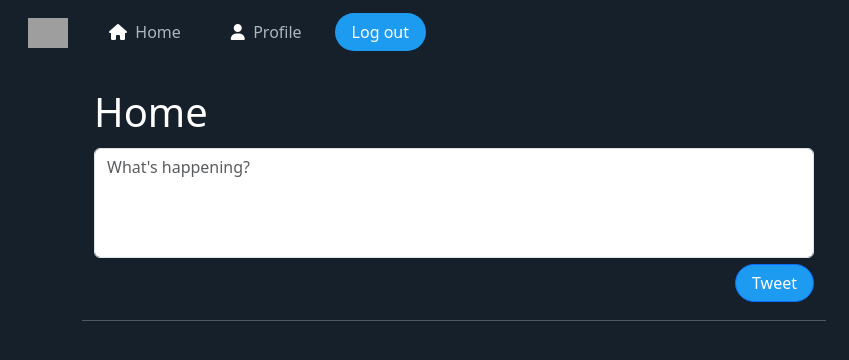
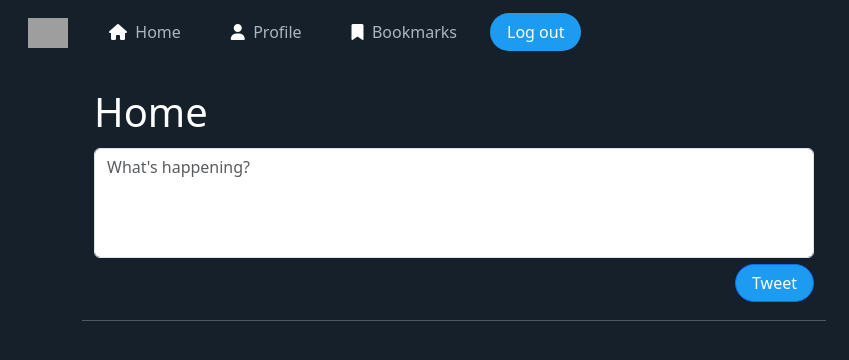
Before and after one commit to dannyjimenez98/Social_Media_App, a Django app: page / in a window 1280 px wide. Shown: the top 360 px of the page, without its empty margins (0-849 px from the left). Run offline with Django 4.2, Linux system fonts and the light colour scheme; the visitor is signed in with stand-in values (Sample User, id 1); data comes from the database, SQL or seed files in the repository; data that the repository does not hold is empty; some libraries are stand-ins or nearby versions; grey boxes are pictures that could not be loaded.

Commit message:
added bookmark feature and bookmark list page

```diff
--- a/static/templates/navbar.html
+++ b/static/templates/navbar.html
@@ -15,6 +15,9 @@
             {% if user.is_authenticated %}
                 <li class="nav-item">
                   <a class="nav-link active" aria-current="page" href="{% url 'profile' user.id %}"><button class="btn navbar-btn"><i class="fa-solid fa-user" style="color: white;"></i>&nbsp;&nbsp;Profile</button></a>
+                </li>
+                <li class="nav-item">
+                  <a class="nav-link active" aria-current="page" href="{% url 'bookmarks_list' %}"><button class="btn navbar-btn"><i class="fa-solid fa-bookmark" style="color: white;"></i>&nbsp;&nbsp;Bookmarks</button></a>
                 </li>
                 <li class="nav-item">
                     <a class="nav-link" href="{% url 'logout' %}"><button class="btn login-btn">Log out</button></a>
--- a/tweets/models.py
+++ b/tweets/models.py
@@ -15,6 +15,7 @@ class Tweet(models.Model):
     body = models.CharField(max_length=140, blank=True, null=True)
     created_at = models.DateTimeField(auto_now_add=True)
     likes = models.ManyToManyField(User, related_name='tweet_likes', blank=True)
+    bookmarks = models.ManyToManyField(User, related_name='tweet_bookmarks', blank=True)
 
     def likes_count(self):
         return self.likes.count()
@@ -32,6 +33,9 @@ class Tweet(models.Model):
             user_obj_list.append(obj.user)
         return user_obj_list
 
+    def bookmarks_count(self):
+        return self.bookmarks.count()
+
     def __str__(self):
         return (f"{self.user}: "
                 f"{self.body} "
--- a/tweets/templates/home.html
+++ b/tweets/templates/home.html
@@ -80,8 +80,13 @@
 								{% endif %}
 							</div>
 							<div class="action-count">
-								<i class="fa-regular fa-bookmark"></i>
-								<p class="count">0</p>
+								{% if user in tweet.parent.bookmarks.all %}
+									<a href="{% url 'bookmark' tweet.parent.id %}"><i class="fa-solid fa-bookmark" style="color: rgb(29, 155, 240);"></i></a>
+									<p class="count" style="color: rgb(29, 155, 240);">{{tweet.parent.bookmarks_count}}</p>
+								{% else %}
+									<a href="{% url 'bookmark' tweet.parent.id %}"><i class="fa-regular fa-bookmark"></i></a>
+									<p class="count">{{tweet.parent.bookmarks_count}}</p>
+								{% endif %}
 							</div>
 						</div>
 
@@ -142,7 +147,7 @@
 							{% comment %} LIKES {% endcomment %}
 							<div class="action-count">
 								{% if user in tweet.likes.all %}
-								<a href="{% url 'like_tweet' tweet.id %}"><i class="fa-solid fa-heart" style="color: rgb(249, 24, 128)"></i></a>
+								<a href="{% url 'like_tweet' tweet.id %}"><i class="fa-solid fa-heart" style="color: rgb(249, 24, 128);"></i></a>
 								<p class="count" style="color: rgb(249, 24, 128)">{{tweet.likes_count}}</p>
 								{% else %}
 								<a href="{% url 'like_tweet' tweet.id %}"><i class="fa fa-heart-o"></i></a>
@@ -152,8 +157,13 @@
 
 							{% comment %} BOOKMARKS {% endcomment %}
 							<div class="action-count">
-								<i class="fa-regular fa-bookmark"></i>
-								<p class="count">0</p>
+								{% if user in tweet.bookmarks.all %}
+									<a href="{% url 'bookmark' tweet.id %}"><i class="fa-solid fa-bookmark" style="color: rgb(29, 155, 240);"></i></a>
+									<p class="count" style="color: rgb(29, 155, 240);">{{tweet.bookmarks_count}}</p>
+								{% else %}
+									<a href="{% url 'bookmark' tweet.id %}"><i class="fa-regular fa-bookmark"></i></a>
+									<p class="count">{{tweet.bookmarks_count}}</p>
+								{% endif %}
 							</div>
 						</div>
 					</div>
--- a/tweets/urls.py
+++ b/tweets/urls.py
@@ -7,5 +7,6 @@ urlpatterns = [
     path('status/<int:pk>', views.show_tweet, name='show_tweet'),
     path('delete_tweet/<int:pk>', views.delete_tweet, name='delete_tweet'),
     path('retweet/<int:pk>', views.retweet, name='retweet'),
-    # path('bookmark/<int:pk>', views.bookmark, name='bookmark'),
+    path('bookmark/<int:pk>', views.bookmark, name='bookmark'),
+    path('bookmarks', views.bookmarks_list, name='bookmarks_list'),
 ]
--- a/tweets/views.py
+++ b/tweets/views.py
@@ -94,14 +94,24 @@ def delete_tweet(request, pk):
         messages.success(request, ("Log in to delete tweet"))
         return redirect(request.META.get('HTTP_REFERER'))
 
-# def bookmark(request, pk):
+# handles bookmarking a tweet
+def bookmark(request, pk):
     if request.user.is_authenticated:
-        user = request.user
         tweet = Tweet.objects.get(id=pk)
-        profile = Profile.objects.get(user_id=user.id)
-        if tweet in profile.bookmarked_tweets.filter(id=tweet.id):
-            profile.bookmarked_tweets.remove(tweet)
+        if tweet.bookmarks.filter(id=request.user.id):
+            tweet.bookmarks.remove(request.user)
         else:
-            profile.bookmarked_tweets.add(tweet)
+            tweet.bookmarks.add(request.user)
+        return redirect(request.META.get('HTTP_REFERER'))
     else:
+        messages.success(request, ("Your must be logged in to view that page"))
         return redirect('home')
+
+def bookmarks_list(request):
+    if request.user.is_authenticated:
+        # get tweets that were bookmarked by the  user
+        bookmarked_tweets = Tweet.objects.filter(bookmarks=request.user).order_by('-created_at')
+        return render(request, 'bookmarks.html', {'bookmarked_tweets': bookmarked_tweets})
+    else:
+        messages.success(request, ("Your must be logged in to view that page"))
+        return redirect('home')
--- a/users/models.py
+++ b/users/models.py
@@ -7,7 +7,6 @@ class Profile(models.Model):
     name = models.CharField(null=True, blank=True, max_length=10)
     profile_pic = models.ImageField(default='default_profile_picture.jpeg', upload_to='media/')
     profile_bio = models.CharField(null=True, blank=True, max_length=50)
-    # bookmarked_tweets = models.ForeignKey(Tweet, related_name="bookmarks", null=True, blank=True)
 
     def __str__(self):
         return self.user.username
```
Also changed, not shown: tweets/templates/bookmarks.html (added, +89 -0 lines), tweets/templates/show_tweet.html (+17 -5 lines), tweets/migrations/0011_tweet_bookmarks.py (added).
